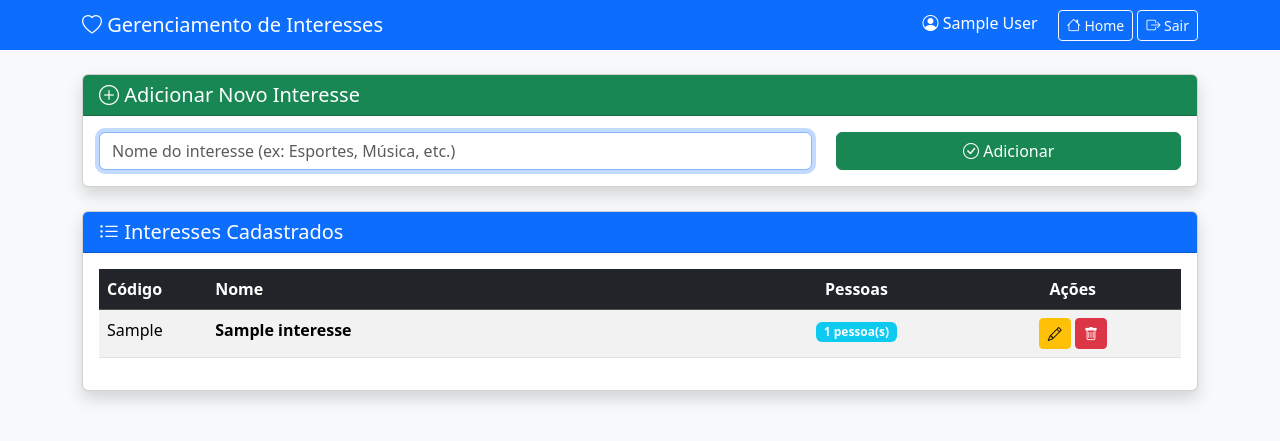
After one commit to AllanMicuanski/php_web3, a PHP site: page /interesses.php in a window 1280 px wide. The commit adds this page. Shown: the top 441 px of the page. Run offline with PHP 8.4, Linux system fonts and the light colour scheme; the visitor is signed in with stand-in values (Sample User, id 1); tables that the repository leaves empty or names only in its code hold one stand-in row (values such as "Sample post"); some libraries are stand-ins or nearby versions.

Commit message:
feat: added new table people interest

```diff
--- a/index.php
+++ b/index.php
@@ -17,7 +17,7 @@ if ($_SERVER["REQUEST_METHOD"] == "POST") {
 
     if (!empty($login) && !empty($senha)) {
         // Busca o usuário no banco
-        $stmt = $con->prepare("SELECT id, nome, login, senha FROM usuarios WHERE login = ?");
+        $stmt = $con->prepare("SELECT cod, nome, login, senha FROM pessoa WHERE login = ?");
         $stmt->bind_param("s", $login);
         $stmt->execute();
         $resultado = $stmt->get_result();
@@ -28,7 +28,7 @@ if ($_SERVER["REQUEST_METHOD"] == "POST") {
             // Verifica a senha
             if (password_verify($senha, $usuario['senha'])) {
                 // Login bem-sucedido
-                $_SESSION['usuario_id'] = $usuario['id'];
+                $_SESSION['usuario_id'] = $usuario['cod'];
                 $_SESSION['usuario_nome'] = $usuario['nome'];
                 $_SESSION['usuario_login'] = $usuario['login'];
 
--- /dev/null
+++ b/interesses.php
@@ -0,0 +1,224 @@
+<?php
+include 'verificar_sessao.php';
+include 'conexao.php';
+
+$msg = "";
+
+// ADICIONAR novo interesse
+if ($_SERVER["REQUEST_METHOD"] == "POST" && isset($_POST['action']) && $_POST['action'] == 'add') {
+    $nome = trim($_POST['nome']);
+
+    if (!empty($nome)) {
+        $stmt = $con->prepare("INSERT INTO interesse (nome) VALUES (?)");
+        $stmt->bind_param("s", $nome);
+
+        if ($stmt->execute()) {
+            $msg = "<div class='alert alert-success'>✅ Interesse '$nome' adicionado com sucesso!</div>";
+        } else {
+            $msg = "<div class='alert alert-danger'>❌ Erro ao adicionar interesse: " . $stmt->error . "</div>";
+        }
+        $stmt->close();
+    } else {
+        $msg = "<div class='alert alert-warning'>⚠️ Por favor, informe o nome do interesse!</div>";
+    }
+}
+
+// EDITAR interesse
+if ($_SERVER["REQUEST_METHOD"] == "POST" && isset($_POST['action']) && $_POST['action'] == 'edit') {
+    $cod = intval($_POST['cod']);
+    $nome = trim($_POST['nome']);
+
+    if (!empty($nome)) {
+        $stmt = $con->prepare("UPDATE interesse SET nome = ? WHERE cod = ?");
+        $stmt->bind_param("si", $nome, $cod);
+
+        if ($stmt->execute()) {
+            $msg = "<div class='alert alert-success'>✅ Interesse atualizado com sucesso!</div>";
+        } else {
+            $msg = "<div class='alert alert-danger'>❌ Erro ao atualizar interesse: " . $stmt->error . "</div>";
+        }
+        $stmt->close();
+    }
+}
+
+// EXCLUIR interesse
+if (isset($_GET['delete'])) {
+    $cod = intval($_GET['delete']);
+
+    // Verifica se há pessoas associadas
+    $stmt_check = $con->prepare("SELECT COUNT(*) as total FROM pessoa_interesse WHERE fk_interesse_cod = ?");
+    $stmt_check->bind_param("i", $cod);
+    $stmt_check->execute();
+    $result_check = $stmt_check->get_result();
+    $total = $result_check->fetch_assoc()['total'];
+    $stmt_check->close();
+
+    if ($total > 0) {
+        $msg = "<div class='alert alert-warning'>⚠️ Este interesse possui $total pessoa(s) associada(s). Ele será desvinculado ao excluir.</div>";
+    }
+
+    $stmt = $con->prepare("DELETE FROM interesse WHERE cod = ?");
+    $stmt->bind_param("i", $cod);
+
+    if ($stmt->execute()) {
+        $msg = "<div class='alert alert-success'>✅ Interesse excluído com sucesso!</div>";
+    } else {
+        $msg = "<div class='alert alert-danger'>❌ Erro ao excluir interesse: " . $stmt->error . "</div>";
+    }
+    $stmt->close();
+}
+
+// Buscar interesse para edição
+$interesse_edit = null;
+if (isset($_GET['edit'])) {
+    $cod_edit = intval($_GET['edit']);
+    $stmt = $con->prepare("SELECT * FROM interesse WHERE cod = ?");
+    $stmt->bind_param("i", $cod_edit);
+    $stmt->execute();
+    $result = $stmt->get_result();
+    $interesse_edit = $result->fetch_assoc();
+    $stmt->close();
+}
+
+// Listar todos os interesses
+$sql = "SELECT i.cod, i.nome, COUNT(pi.fk_pessoa_cod) as total_pessoas
+        FROM interesse i
+        LEFT JOIN pessoa_interesse pi ON i.cod = pi.fk_interesse_cod
+        GROUP BY i.cod
+        ORDER BY i.nome";
+$resultado = $con->query($sql);
+?>
+<!DOCTYPE html>
+<html lang="pt-BR">
+<head>
+    <meta charset="UTF-8">
+    <meta name="viewport" content="width=device-width, initial-scale=1.0">
+    <title>Gerenciar Interesses</title>
+    <link href="https://cdn.jsdelivr.net/npm/bootstrap@5.3.3/dist/css/bootstrap.min.css" rel="stylesheet">
+    <link href="https://cdn.jsdelivr.net/npm/bootstrap-icons@1.7.2/font/bootstrap-icons.css" rel="stylesheet">
+</head>
+<body class="bg-light">
+    <nav class="navbar navbar-dark bg-primary mb-4">
+        <div class="container">
+            <span class="navbar-brand mb-0 h1">
+                <i class="bi bi-heart"></i> Gerenciamento de Interesses
+            </span>
+            <div>
+                <span class="text-white me-3">
+                    <i class="bi bi-person-circle"></i> <?= htmlspecialchars($_SESSION['usuario_nome']) ?>
+                </span>
+                <a href="home.php" class="btn btn-outline-light btn-sm">
+                    <i class="bi bi-house"></i> Home
+                </a>
+                <a href="logout.php" class="btn btn-outline-light btn-sm">
+                    <i class="bi bi-box-arrow-right"></i> Sair
+                </a>
+            </div>
+        </div>
+    </nav>
+
+    <div class="container">
+        <?php if($msg) echo $msg; ?>
+
+        <!-- Formulário para adicionar/editar interesse -->
+        <div class="card shadow mb-4">
+            <div class="card-header bg-success text-white">
+                <h5 class="mb-0">
+                    <i class="bi bi-plus-circle"></i>
+                    <?= $interesse_edit ? 'Editar Interesse' : 'Adicionar Novo Interesse' ?>
+                </h5>
+            </div>
+            <div class="card-body">
+                <form method="POST" action="">
+                    <input type="hidden" name="action" value="<?= $interesse_edit ? 'edit' : 'add' ?>">
+                    <?php if ($interesse_edit): ?>
+                        <input type="hidden" name="cod" value="<?= $interesse_edit['cod'] ?>">
+                    <?php endif; ?>
+
+                    <div class="row">
+                        <div class="col-md-8">
+                            <input type="text" name="nome" class="form-control"
+                                   placeholder="Nome do interesse (ex: Esportes, Música, etc.)"
+                                   value="<?= $interesse_edit ? htmlspecialchars($interesse_edit['nome']) : '' ?>"
+                                   required autofocus>
+                        </div>
+                        <div class="col-md-4">
+                            <button type="submit" class="btn btn-success w-100">
+                                <i class="bi bi-check-circle"></i>
+                                <?= $interesse_edit ? 'Atualizar' : 'Adicionar' ?>
+                            </button>
+                            <?php if ($interesse_edit): ?>
+                                <a href="interesses.php" class="btn btn-secondary w-100 mt-2">
+                                    <i class="bi bi-x-circle"></i> Cancelar
+                                </a>
+                            <?php endif; ?>
+                        </div>
+                    </div>
+                </form>
+            </div>
+        </div>
+
+        <!-- Lista de interesses -->
+        <div class="card shadow">
+            <div class="card-header bg-primary text-white">
+                <h5 class="mb-0">
+                    <i class="bi bi-list-ul"></i> Interesses Cadastrados
+                </h5>
+            </div>
+            <div class="card-body">
+                <?php if ($resultado->num_rows > 0): ?>
+                    <div class="table-responsive">
+                        <table class="table table-hover table-striped">
+                            <thead class="table-dark">
+                                <tr>
+                                    <th width="10%">Código</th>
+                                    <th width="50%">Nome</th>
+                                    <th width="20%" class="text-center">Pessoas</th>
+                                    <th width="20%" class="text-center">Ações</th>
+                                </tr>
+                            </thead>
+                            <tbody>
+                                <?php while($interesse = $resultado->fetch_assoc()): ?>
+                                    <tr>
+                                        <td><?= $interesse['cod'] ?></td>
+                                        <td>
+                                            <strong><?= htmlspecialchars($interesse['nome']) ?></strong>
+                                        </td>
+                                        <td class="text-center">
+                                            <span class="badge bg-info">
+                                                <?= $interesse['total_pessoas'] ?> pessoa(s)
+                                            </span>
+                                        </td>
+                                        <td class="text-center">
+                                            <a href="?edit=<?= $interesse['cod'] ?>"
+                                               class="btn btn-warning btn-sm"
+                                               title="Editar">
+                                                <i class="bi bi-pencil"></i>
+                                            </a>
+                                            <a href="?delete=<?= $interesse['cod'] ?>"
+                                               class="btn btn-danger btn-sm"
+                                               title="Excluir"
+                                               onclick="return confirm('Tem certeza que deseja excluir o interesse \'<?= htmlspecialchars($interesse['nome']) ?>\'?<?= $interesse['total_pessoas'] > 0 ? ' Ele está associado a ' . $interesse['total_pessoas'] . ' pessoa(s).' : '' ?>')">
+                                                <i class="bi bi-trash"></i>
+                                            </a>
+                                        </td>
+                                    </tr>
+                                <?php endwhile; ?>
+                            </tbody>
+                        </table>
+                    </div>
+                <?php else: ?>
+                    <div class="text-center p-4">
+                        <i class="bi bi-inbox" style="font-size: 3rem; color: #ccc;"></i>
+                        <h5 class="text-muted mt-3">Nenhum interesse cadastrado</h5>
+                        <p class="text-muted">Use o formulário acima para adicionar o primeiro interesse.</p>
+                    </div>
+                <?php endif; ?>
+            </div>
+        </div>
+    </div>
+
+    <script src="https://cdn.jsdelivr.net/npm/bootstrap@5.3.3/dist/js/bootstrap.bundle.min.js"></script>
+</body>
+</html>
+<?php $con->close(); ?>
--- a/processa.php
+++ b/processa.php
@@ -30,7 +30,7 @@ if ($_SERVER["REQUEST_METHOD"] == "POST") {
                 (($sexo === "feminino") ? "Olá Sra. $nome" : "Olá $nome");
 
     // Inserir no banco usando prepared statement
-    $stmt = $con->prepare("INSERT INTO usuarios (nome, email, data_nasc, estado, endereco, sexo, login, senha) VALUES (?, ?, ?, ?, ?, ?, ?, ?)");
+    $stmt = $con->prepare("INSERT INTO pessoa (nome, email, data_nascimento, estado, endereco, sexo, login, senha) VALUES (?, ?, ?, ?, ?, ?, ?, ?)");
     $stmt->bind_param("ssssssss", $nome, $email, $dataNasc, $estado, $endereco, $sexo, $login, $senha);
 
     if ($stmt->execute()) {
```
Also changed, not shown: editar.php (+5 -5 lines), excluir.php (+4 -4 lines), home.php (+7 -4 lines), uploads/691a78faaab4c.jpeg (added).
